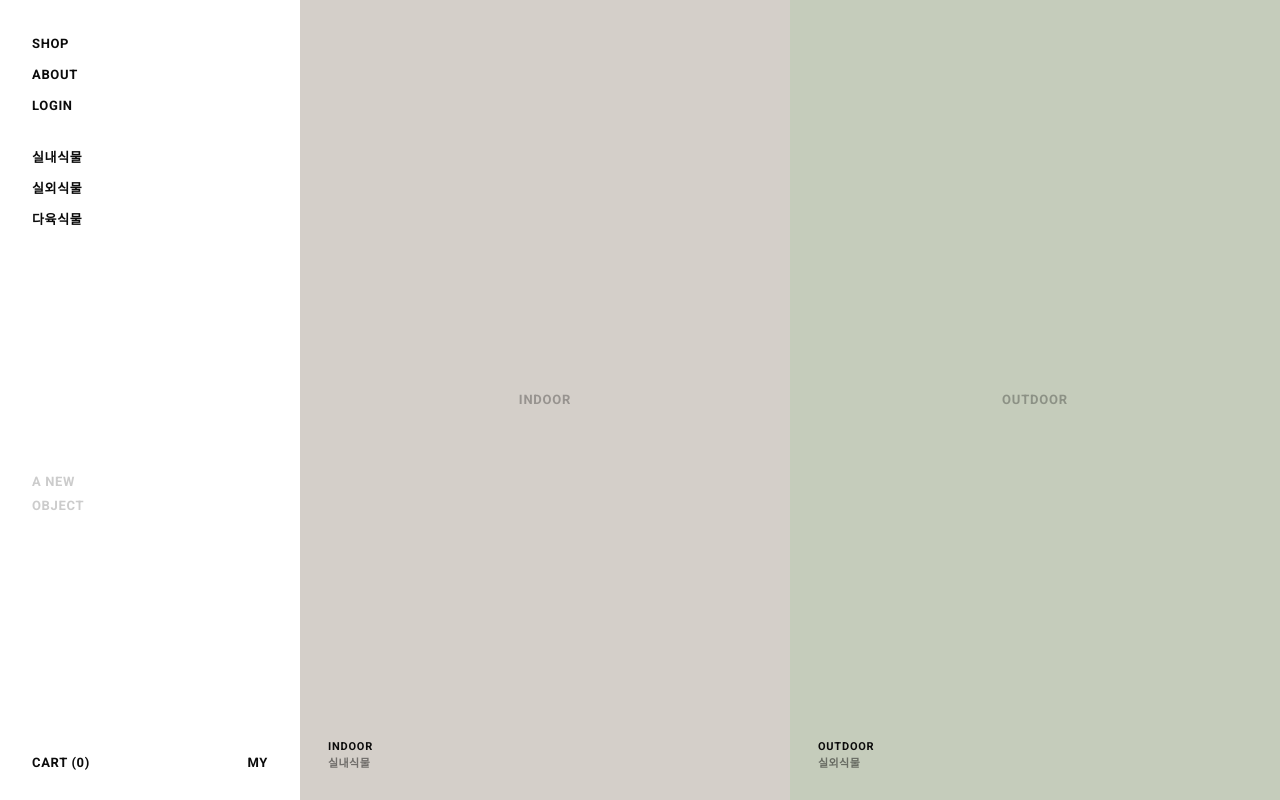
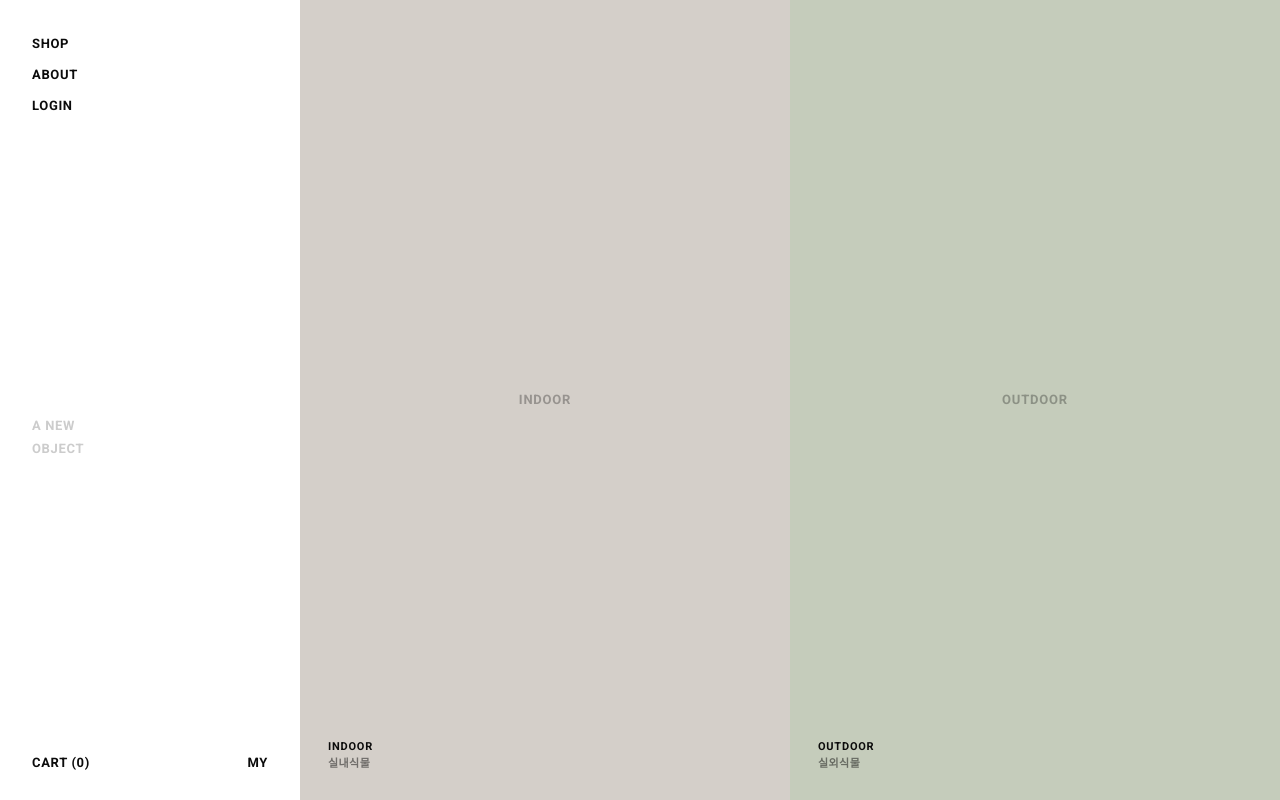
Before and after one commit to dhlim-blip/anewyobject, a Next.js app: page / in a window 1280 px wide. Shown: the top 800 px of the page. Built offline with nearby package versions, Linux system fonts and the light colour scheme.

Commit message:
feat(sidebar): remove category links from nav
Co-Authored-By: Claude Sonnet 4.6 <noreply@anthropic.com>

```diff
--- a/src/components/layout/Sidebar.tsx
+++ b/src/components/layout/Sidebar.tsx
@@ -36,17 +36,6 @@ export default function Sidebar() {
           </Link>
         ))}
 
-        <div className="mt-5">
-          {CATEGORIES.map(({ label, href }) => (
-            <Link
-              key={href}
-              href={href}
-              className="block text-[13px] font-bold tracking-[0.05em] leading-[2.4] uppercase text-[#0b0b0b] transition-opacity duration-150 hover:opacity-40"
-            >
-              {label}
-            </Link>
-          ))}
-        </div>
       </nav>
 
       {/* Brand name — vertically centered */}
```
